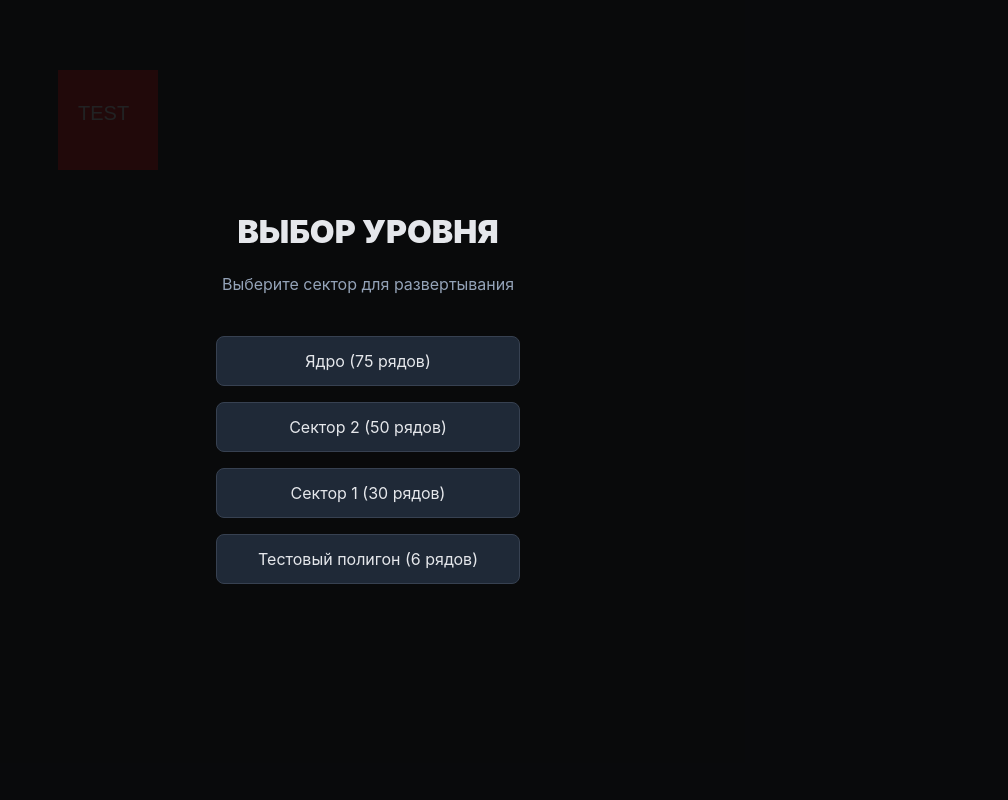
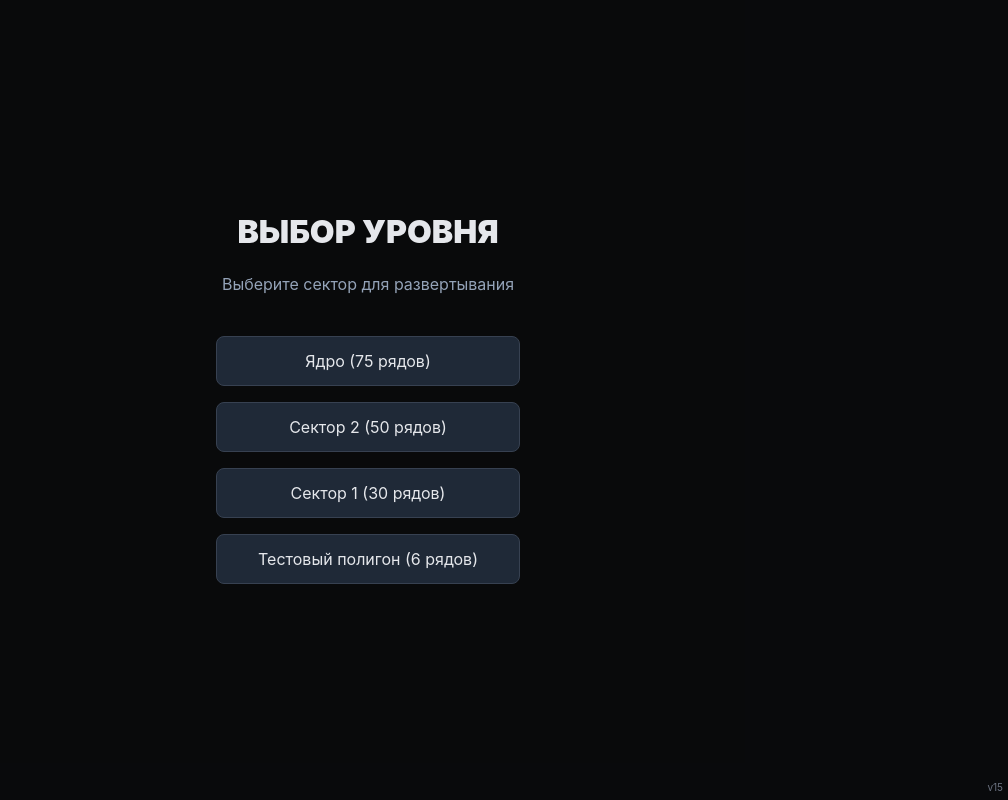
Before and after one commit to mistourr-app/DR, a plain HTML site: page index.html in a window 1280 px wide. Shown: the whole page, without its empty margins (272-1280 px from the left). Drawn offline with nearby package versions, Linux system fonts and the light colour scheme.

Commit message:
feat: добавлен номер версии v15
- Убран тестовый квадрат

```diff
--- a/index.html
+++ b/index.html
@@ -34,10 +34,19 @@
         #game-container {
             position: relative;
             display: flex;
-            flex: 1; /* Занимает всё доступное пространство */
+            flex: 1;
             flex-direction: column;
             align-items: center;
             justify-content: center;
+        }
+        #version {
+            position: fixed;
+            bottom: 5px;
+            right: 5px;
+            color: #6b7280;
+            font-size: 10px;
+            z-index: 100;
+            pointer-events: none;
         }
         #game-container.damage-flash {
             animation: damageFlash 0.3s ease-out;
@@ -217,6 +226,8 @@
         <div id="inventory-display"></div>
     </div>
 
+    <div id="version">v15</div>
+
     <div id="level-select-screen" class="overlay" style="display: none;">
         <h2>ВЫБОР УРОВНЯ</h2>
         <p class="text-slate-500 mb-4">Выберите сектор для развертывания</p>
@@ -273,6 +284,6 @@
         </div>
     </div>
 
-    <script type="module" src="main.js?v=14"></script>
+    <script type="module" src="main.js?v=15"></script>
 </body>
 </html>
--- a/main.js
+++ b/main.js
@@ -92,13 +92,6 @@ function update(deltaTime) {
 function render() {
   ctx.clearRect(0, 0, DIMS.CANVAS_WIDTH, DIMS.CANVAS_HEIGHT);
 
-  // ТЕСТ: красный квадрат
-  ctx.fillStyle = 'red';
-  ctx.fillRect(10, 10, 100, 100);
-  ctx.fillStyle = 'white';
-  ctx.font = '20px Arial';
-  ctx.fillText('TEST', 30, 60);
-
   const state = getGameState();
   switch (state.appState) {
     case AppState.RUN_PLAYING:
```
